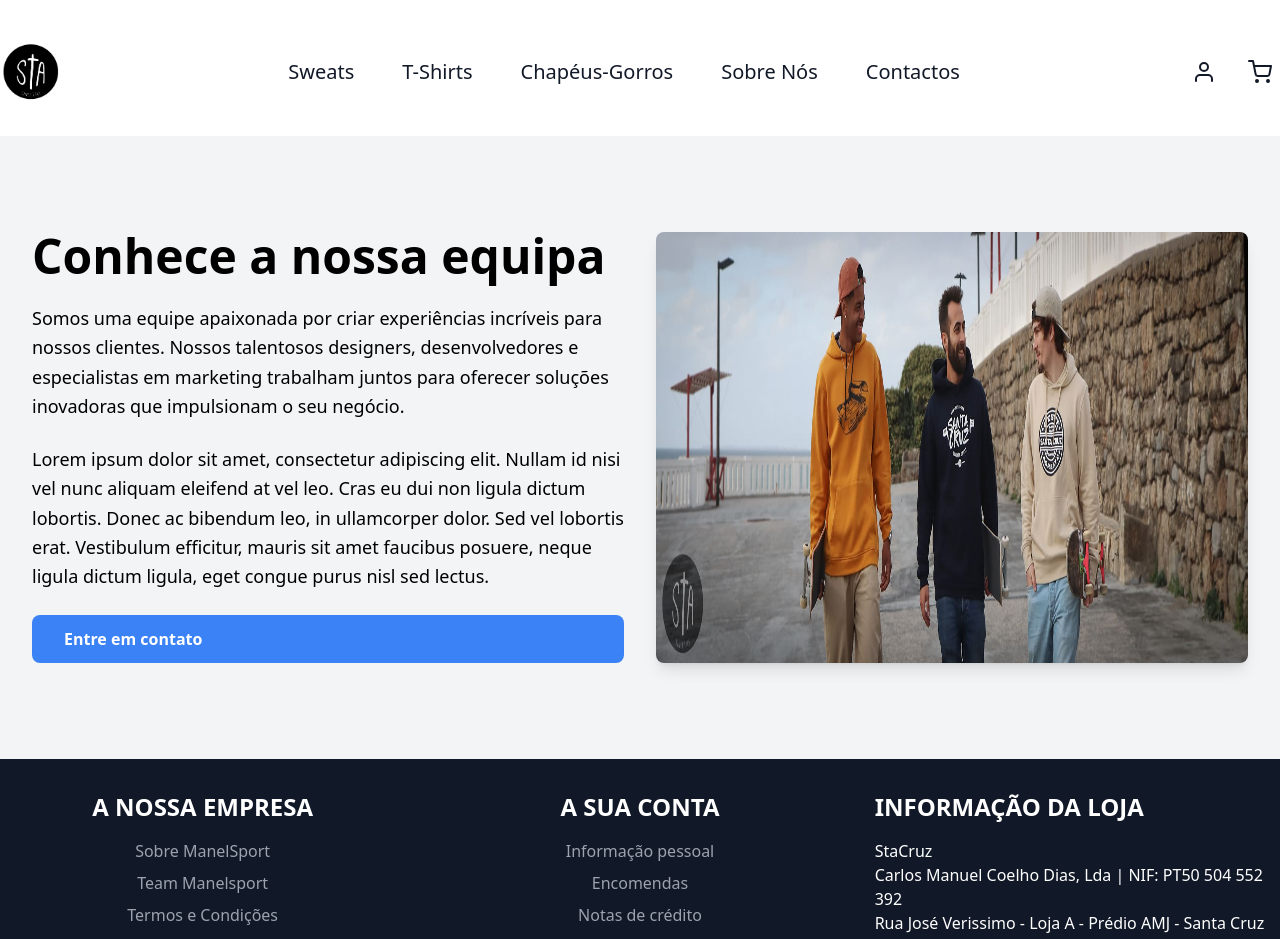
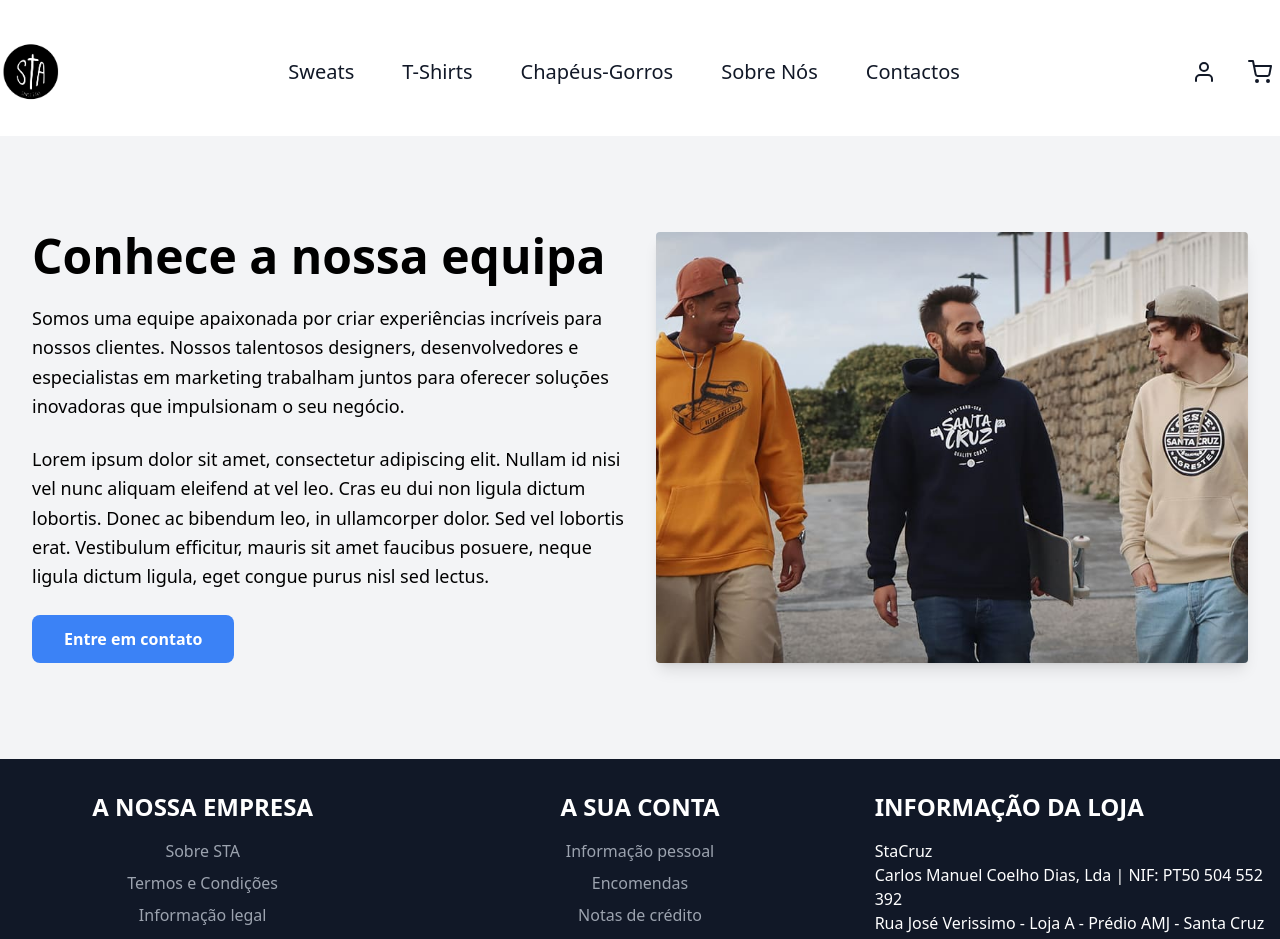
Before and after one commit to rodrigofrancoHHS/PAP, a React (Create React App) app: page /SobreNos in a window 1280 px wide. Shown: the top 939 px of the page. Built offline with nearby package versions, Linux system fonts and the light colour scheme.

Commit message:
Atualizações na Página Principal

```diff
--- a/package.json
+++ b/package.json
@@ -14,6 +14,7 @@
     "ag-charts-react": "^7.3.0",
     "ag-grid-community": "^29.3.5",
     "ag-grid-react": "^29.3.5",
+    "framer-motion": "^10.12.16",
     "history": "^5.3.0",
     "moment": "^2.29.4",
     "react": "^18.2.0",
--- a/src/App.css
+++ b/src/App.css
@@ -19,3 +19,7 @@
     background-repeat: no-repeat;
     background-size: cover;
     }
+
+    .bg-sobre {
+      background-image: url(/public/Sobre.png);
+    }
--- a/src/BannerDuvidas.jsx
+++ b/src/BannerDuvidas.jsx
@@ -1,4 +1,5 @@
 import React from 'react';
+import { Link } from 'react-router-dom';
 
 function BannerDuvidas () {
 
@@ -9,7 +10,9 @@ function BannerDuvidas () {
         <div class="text-center">
           <h2 class="text-5xl font-bold text-white mb-4">Tens alguma questão?</h2>
           <p class="text-lg text-white mb-6">Torna tudo mais fácil ao enviar uma mensagem</p>
-          <button class="bg-white text-black font-bold py-3 px-8 rounded-full shadow-lg hover:shadow-xl">Enviar</button>
+          <Link to="/SobreNos/">
+            <button className="bg-white text-black font-bold py-3 px-8 rounded-full shadow-lg hover:shadow-xl">Enviar</button>
+          </Link>
         </div>
       </div>
     </div>
--- a/src/Footer.jsx
+++ b/src/Footer.jsx
@@ -16,8 +16,7 @@ function Footer() {
           <div className="col-span-1 text-center">
             <h2 className="text-2xl font-bold mb-4">A NOSSA EMPRESA</h2>
             <ul className="space-y-2">
-              <li><Link to="/" className="text-gray-400 hover:text-white">Sobre ManelSport</Link></li>
-              <li><Link to="/products" className="text-gray-400 hover:text-white">Team Manelsport</Link></li>
+              <li><Link to="/SobreNos/" className="text-gray-400 hover:text-white">Sobre STA</Link></li>
               <li><Link to="/about" className="text-gray-400 hover:text-white">Termos e Condições</Link></li>
               <li><Link to="/contact" className="text-gray-400 hover:text-white">Informação legal</Link></li>
               <li><Link to="/contact" className="text-gray-400 hover:text-white">Resolução Alternativa de Litígios de Consumo</Link></li>
@@ -26,7 +25,7 @@ function Footer() {
               <li><Link to="/contact" className="text-gray-400 hover:text-white">Devolução e Troca</Link></li>
               <li><Link to="/contact" className="text-gray-400 hover:text-white">Envio e Pagamento</Link></li>
               <li><Link to="/contact" className="text-gray-400 hover:text-white">Direito de Livre Resolução</Link></li>
-              <li><Link to="/contact" className="text-gray-400 hover:text-white">Contacte-nos</Link></li>
+              <li><Link to="/ContactPage/" className="text-gray-400 hover:text-white">Contacte-nos</Link></li>
               <li><Link to="/contact" className="text-gray-400 hover:text-white">Lojas</Link></li>
               <li><Link to="/contact" className="text-gray-400 hover:text-white">Mapa do site</Link></li>
             </ul>
--- a/src/Menu.jsx
+++ b/src/Menu.jsx
@@ -1,8 +1,4 @@
-import React, { useState, useEffect } from 'react';
-import Produtos from './Produtos';
-import Moedas from './Moedas';
-import moment from 'moment';
-import { Link} from 'react-router-dom';
+import React from 'react';
 import Header from './Header';
 import Footer from './Footer';
 import ProdDestaque from './ProdDestaque';
--- a/src/ProdDestaque.jsx
+++ b/src/ProdDestaque.jsx
@@ -3,18 +3,18 @@ import React from 'react';
 function ProdDestaque() {
   // Array de produtos
   const products = [
-    { name: 'Produto 1', price: '12', quantity: '12', img: '/sweat1.png' },
-    { name: 'Produto 2', price: '12', quantity: '34', img: '/sweat2.png' },
-    { name: 'Produto 3', price: '12', quantity: '13', img: '/sweat3.png' },
-    { name: 'Produto 4', price: '12', quantity: '2', img: '/sweat4.png'},
-    { name: 'Produto 5', price: '12', quantity: '17', img: '/sweat5.png' },
-    { name: 'Produto 6', price: '12', quantity: '7', img: '/tshirt1.png' },
-    { name: 'Produto 7', price: '12', quantity: '21', img: '/tshirt2.png' },
-    { name: 'Produto 8', price: '12', quantity: '12', img: '/tshirt3.png' },
-    { name: 'Produto 9', price: '12', quantity: '35', img: '/tshirt4.png' },
-    { name: 'Produto 10', price: '12', quantity: '11', img: '/tshirt5.png' },
-    { name: 'Produto 11', price: '12', quantity: '10', img: '/cap1.png' },
-    { name: 'Produto 12', price: '12', quantity: '4', img: '/cap2.png' }
+    { name: 'SANTA CRUZ CLÁSSICA | SWEAT | NAVY', price: '29,90', quantity: '12', img: '/sweat1.png' },
+    { name: 'SANTA CRUZ MAGIC LAND ROUND | SWEAT | GREY', price: '29,90', quantity: '34', img: '/sweat2.png' },
+    { name: 'SANTA CRUZ STA KEEP ON SLIDING JR | SWEAT | GREEN', price: '29,90', quantity: '13', img: '/sweat3.png' },
+    { name: 'SANTA CRUZ OESTE AGRESTE | CREW | NAVY', price: '24,90', quantity: '2', img: '/sweat4.png'},
+    { name: 'SANTA CRUZ PENEDO | SWEAT | BEJE', price: '34,90', quantity: '17', img: '/sweat5.png' },
+    { name: 'SANTA CRUZ CLASSICA | T-SHIRT | GREY', price: '15,90', quantity: '7', img: '/tshirt1.png' },
+    { name: 'SANTA CRUZ ELEMENTS FIRE | T-SHIRT | BLACK', price: '19,90', quantity: '21', img: '/tshirt2.png' },
+    { name: 'SANTA CRUZ STA QUILHAS | T-SHIRT JUNIOR | NAVY', price: '15,90', quantity: '12', img: '/tshirt3.png' },
+    { name: 'SANTA CRUZ MS65 | T-SHIRT | GREY', price: '19,90', quantity: '35', img: '/tshirt4.png' },
+    { name: 'SANTA CRUZ PENEDO | T-SHIRT | BLACK', price: '19,90', quantity: '11', img: '/tshirt5.png' },
+    { name: 'SANTA CRUZ STA BORDADO FLEXFIT BONÉ | BLACK', price: '19,90', quantity: '10', img: '/cap1.png' },
+    { name: 'SANTA CRUZ STA BORDADO FLEXFIT BONÉ | GREEN', price: '19,90', quantity: '4', img: '/cap2.png' }
   ];
 
   return (
@@ -30,7 +30,7 @@ function ProdDestaque() {
                 <img src={product.img} alt={product.name} class="w-full h-64 object-cover" />
                 <div class="absolute bottom-0 left-0 right-0 px-6 py-4 opacity-0 transition-opacity duration-300 bg-black bg-opacity-75 text-white group-hover:opacity-100">
                   <h3 class="text-2xl font-bold mb-2">{product.name}</h3>
-                  <p class="text-gray-300 mb-2">Preço: {product.price}</p>
+                  <p class="text-gray-300 mb-2">Preço: {product.price} €</p>
                   <p class="text-gray-300">Quantidade: {product.quantity}</p>
                 </div>
               </div>
@@ -47,6 +47,7 @@ function ProdDestaque() {
       ))}
     </div>
   </div>
+
 </div>
 
 
--- a/src/SobreNos.jsx
+++ b/src/SobreNos.jsx
@@ -1,4 +1,5 @@
 import React from 'react';
+import { Link } from 'react-router-dom'; // Importe o componente Link se estiver usando o React Router
 import Header from './Header';
 import Footer from './Footer';
 
@@ -10,6 +11,7 @@ const SobreNos = () => {
         <div className="container mx-auto px-8 py-16">
           <div className="grid grid-cols-1 md:grid-cols-2 gap-8">
             <div className="flex flex-col justify-center">
+              <div>
                 <h1 className="text-5xl font-bold mb-6">Conhece a nossa equipa</h1>
                 <p className="text-lg leading-relaxed mb-6">
                   Somos uma equipe apaixonada por criar experiências incríveis para nossos clientes. Nossos talentosos designers, desenvolvedores e especialistas em marketing trabalham juntos para oferecer soluções inovadoras que impulsionam o seu negócio.
@@ -17,19 +19,19 @@ const SobreNos = () => {
                 <p className="text-lg leading-relaxed mb-6">
                   Lorem ipsum dolor sit amet, consectetur adipiscing elit. Nullam id nisi vel nunc aliquam eleifend at vel leo. Cras eu dui non ligula dictum lobortis. Donec ac bibendum leo, in ullamcorper dolor. Sed vel lobortis erat. Vestibulum efficitur, mauris sit amet faucibus posuere, neque ligula dictum ligula, eget congue purus nisl sed lectus.
                 </p>
-              <a
-                href="#contato"
-                className="bg-blue-500 hover:bg-blue-600 text-white font-semibold py-3 px-8 rounded-lg inline-block"
-              >
+                <Link to="/ContactPage/" className="bg-blue-500 hover:bg-blue-600 text-white font-semibold py-3 px-8 rounded-lg inline-block">
                   Entre em contato
-              </a>
+                </Link>
+              </div>
             </div>
             <div className="flex justify-end">
+              <div className="w-full h-auto rounded-lg shadow-lg" style={{ maxWidth: '800px' }}>
                 <img
                   src="/Sobre.png"
                   alt="Equipe"
-                className="w-full h-auto rounded-lg shadow-lg"
+                  className="w-full h-full object-cover rounded"
                 />
+              </div>
             </div>
           </div>
         </div>
```
Also changed, not shown: public/sweat3.png, 1 other file (tests, documents, lock files or other folders). Lines whose indentation alone changed are shown as unchanged.
